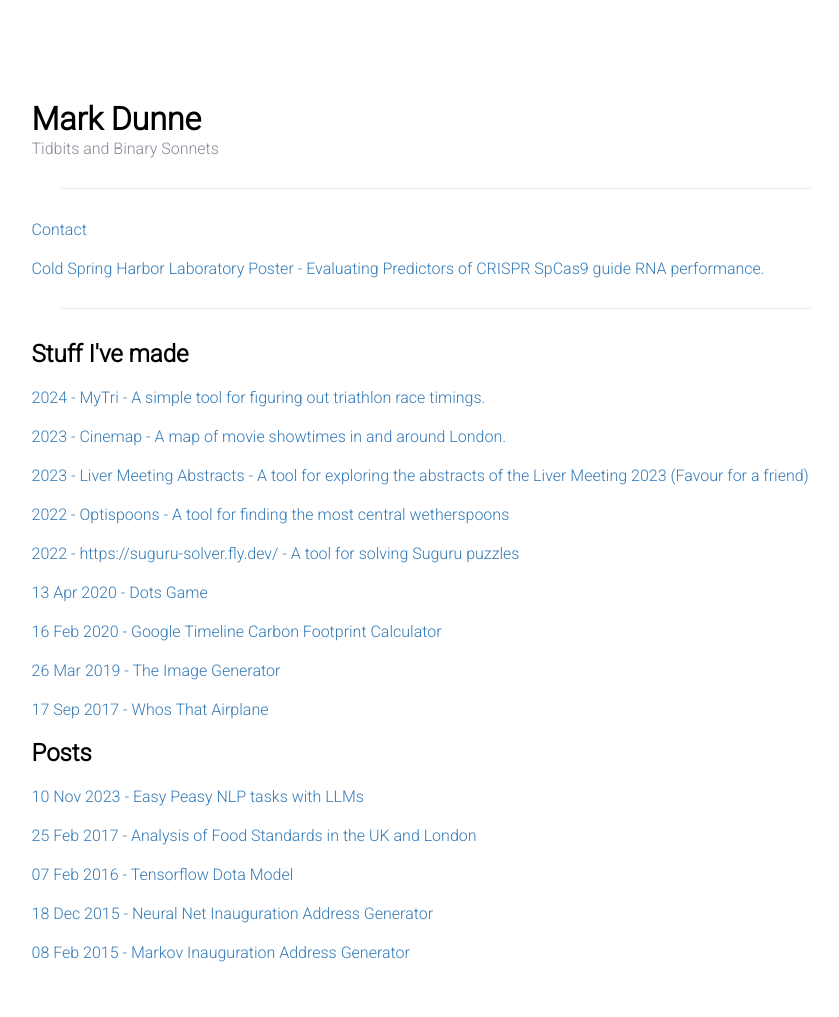
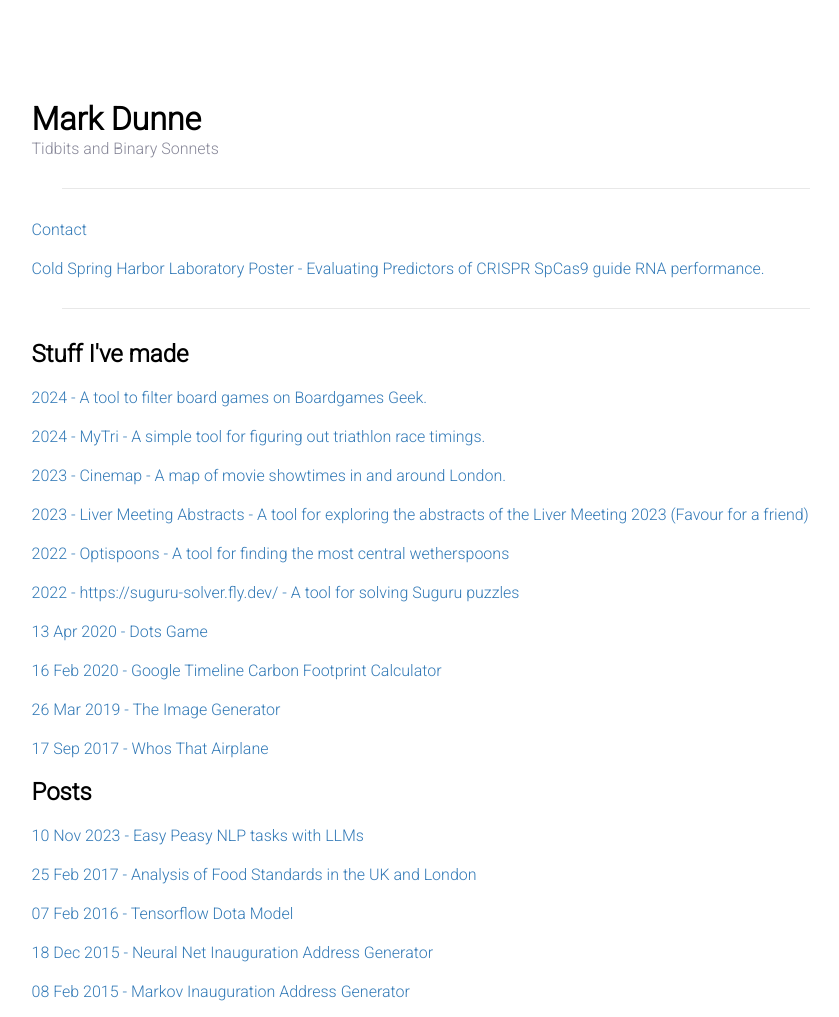
Before and after one commit to MarkDunne/markdunne.github.io, a Jekyll site: the page built from index.html, in a window 1280 px wide. Shown: the whole page, without its empty margins (204-1043 px from the left). Built offline with Jekyll 4.4.1, drawn with Linux system fonts in a browser that asks for light colours; before the commit the page ends 978 px from its top, so only the background shows below that.

Commit message:
Update index.html

```diff
--- a/index.html
+++ b/index.html
@@ -31,6 +31,9 @@ title: Home
     <h2>Stuff I've made</h2>
 
     <ul>
+        <li>
+            <a href="https://bgg-filter.streamlit.app/">2024 - A tool to filter board games on Boardgames Geek.</a>
+        </li>
         <li>
             <a href="https://mytri.pages.dev/">2024 - MyTri - A simple tool for figuring out triathlon race timings.</a>
         </li>
```
